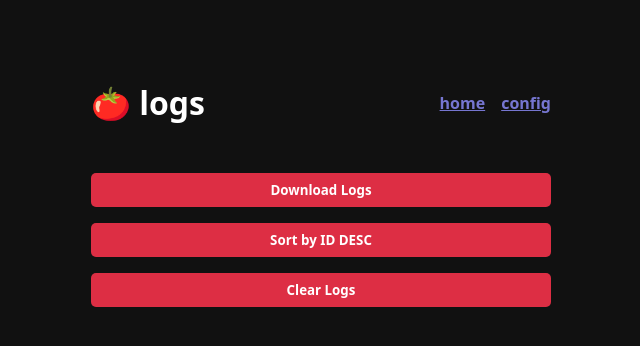
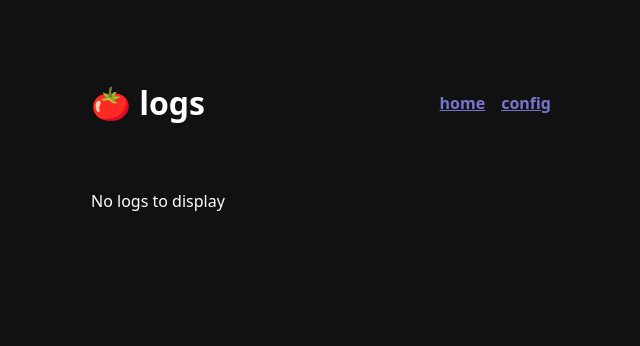
Before and after one commit to RAOEUS/progodoro, a website: page public/logs.html in a window 1280 px wide. Shown: the whole page, without its empty margins (319-959 px from the left). Drawn offline with Linux system fonts and the light colour scheme.

Commit message:
Conditionally load buttons at top of logs file. Show message when no logs found

```diff
--- a/public/logs.html
+++ b/public/logs.html
@@ -24,6 +24,7 @@
         </a>
       </ul>
     </nav>
+    <div class="no-logs"></div>
     <button class="download" style="margin-bottom: 1rem;">Download Logs</button>
     <button class="sort" style="margin-bottom: 1rem;">Sort by ID DESC</button>
     <button class="clear" style="margin-bottom: 1rem;">Clear Logs</button>
@@ -34,9 +35,30 @@
     curSortOrder = 'ASC';
 
     // Read the logs from the local storage and display them
-    const logs = JSON.parse(localStorage.getItem('timerLogs')).sort((a, b) => a.id - b.id);
+    const logsData = localStorage.getItem('timerLogs');
+    const logs = logsData ? JSON.parse(logsData).sort((a, b) => a.id - b.id) : [];
 
     const downloadBtn = document.querySelector('.download');
+    const sortBtn = document.querySelector('.sort');
+    const clearBtn = document.querySelector('.clear');
+    const noLogs = document.querySelector('.no-logs');
+
+    if (!logs.length) {
+      downloadBtn.style.display = 'none';
+      clearBtn.style.display = 'none';
+      noLogs.innerHTML = '<p>No logs to display</p>';
+    } else {
+      downloadBtn.style.display = 'block';
+      clearBtn.style.display = 'block';
+      noLogs.innerHTML = '';
+    }
+
+    if (logs.length < 2) {
+      sortBtn.style.display = 'none';
+    } else {
+      sortBtn.style.display = 'block';
+    }
+
     downloadBtn.addEventListener('click', () => {
       const dataStr = "data:text/json;charset=utf-8," + encodeURIComponent(JSON.stringify(logs, null, 2));
       const downloadAnchorNode = document.createElement('a');
@@ -47,7 +69,6 @@
       downloadAnchorNode.remove();
     })
 
-    const clearBtn = document.querySelector('.clear');
     clearBtn.addEventListener('click', () => {
       if (confirm('Are you sure you want to clear the logs?')) {
         localStorage.removeItem('timerLogs');
@@ -55,7 +76,6 @@
       }
     })
 
-    const sortBtn = document.querySelector('.sort');
     sortBtn.addEventListener('click', () => {
       const sortedLogs = [...logs]; // create a copy of the logs array
       if (curSortOrder === 'ASC') {
```
